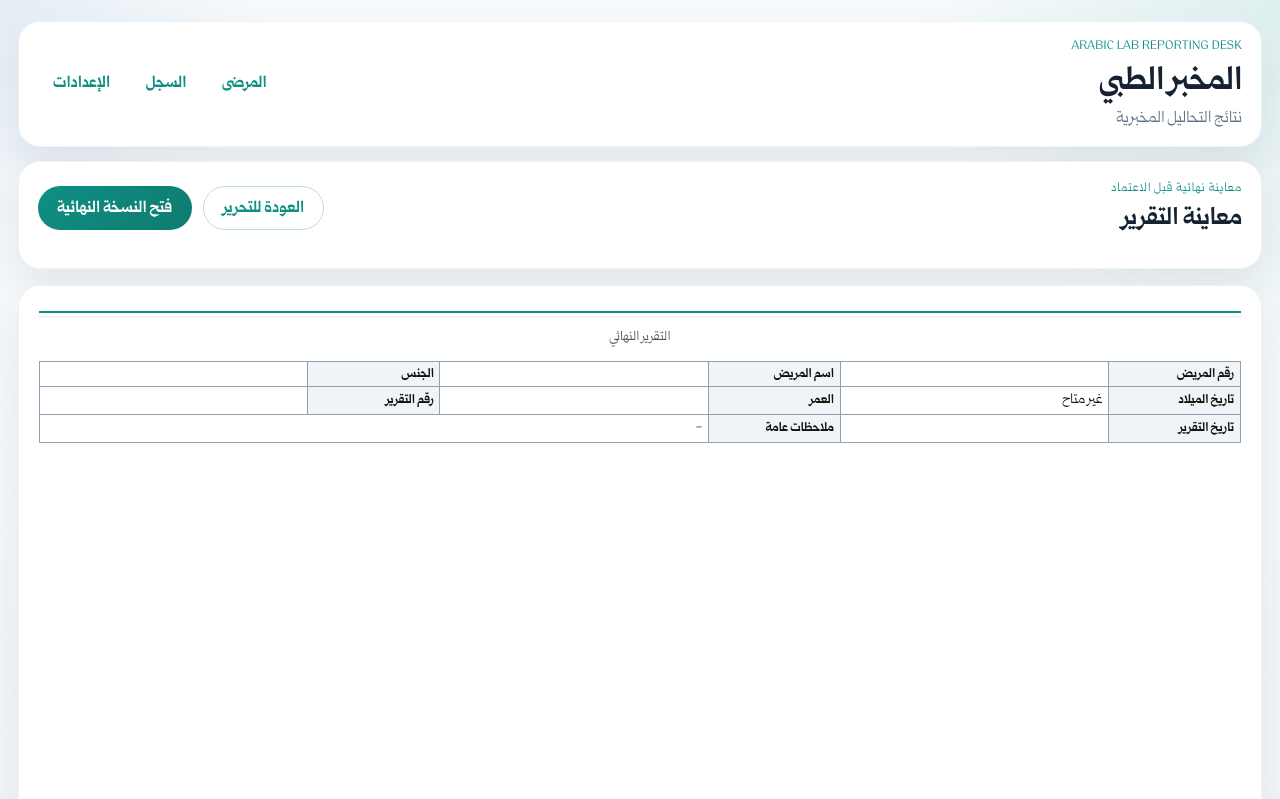
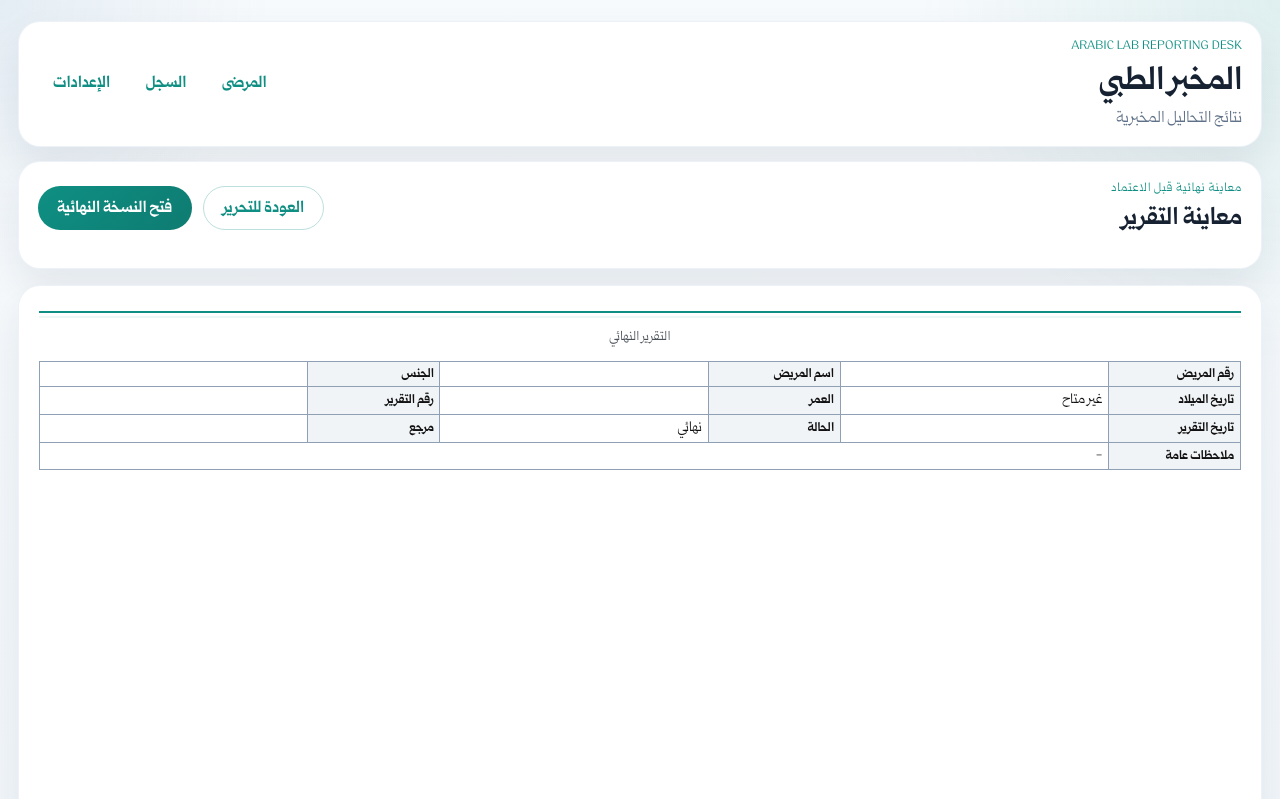
Before and after one commit to bunrots/LabDesk, a Flask app: template labdesk/templates/reports/preview.html in a window 1280 px wide. Shown: the top 799 px of the page. Run offline with Flask 3, Linux system fonts and the light colour scheme; the template is opened without the code that fills it, so the values that code supplies are empty; data comes from the database, SQL or seed files in the repository.

Commit message:
Tighten print consistency details

```diff
--- a/labdesk/static/app.css
+++ b/labdesk/static/app.css
@@ -689,6 +689,14 @@ main {
   font-size: 0.86rem;
 }
 
+.meta-notes-label {
+  white-space: nowrap;
+}
+
+.meta-notes-value {
+  min-height: 2rem;
+}
+
 .report-body {
   flex: 1;
   position: relative;
--- a/labdesk/templates/reports/_print_document.html
+++ b/labdesk/templates/reports/_print_document.html
@@ -56,8 +56,14 @@
       <tr>
         <th>تاريخ التقرير</th>
         <td>{{ report.report_date }}</td>
-        <th>ملاحظات عامة</th>
-        <td colspan="3">{{ report.notes or "-" }}</td>
+        <th>الحالة</th>
+        <td>{{ "نسخة مراجعة" if report.revision_of_report_id else "نهائي" }}</td>
+        <th>مرجع</th>
+        <td>{{ report.report_number }}</td>
+      </tr>
+      <tr>
+        <th class="meta-notes-label">ملاحظات عامة</th>
+        <td class="meta-notes-value" colspan="5">{{ report.notes or "-" }}</td>
       </tr>
     </tbody>
   </table>
```
Also changed, not shown: other parts of labdesk/static/app.css (+33 -0 lines).
